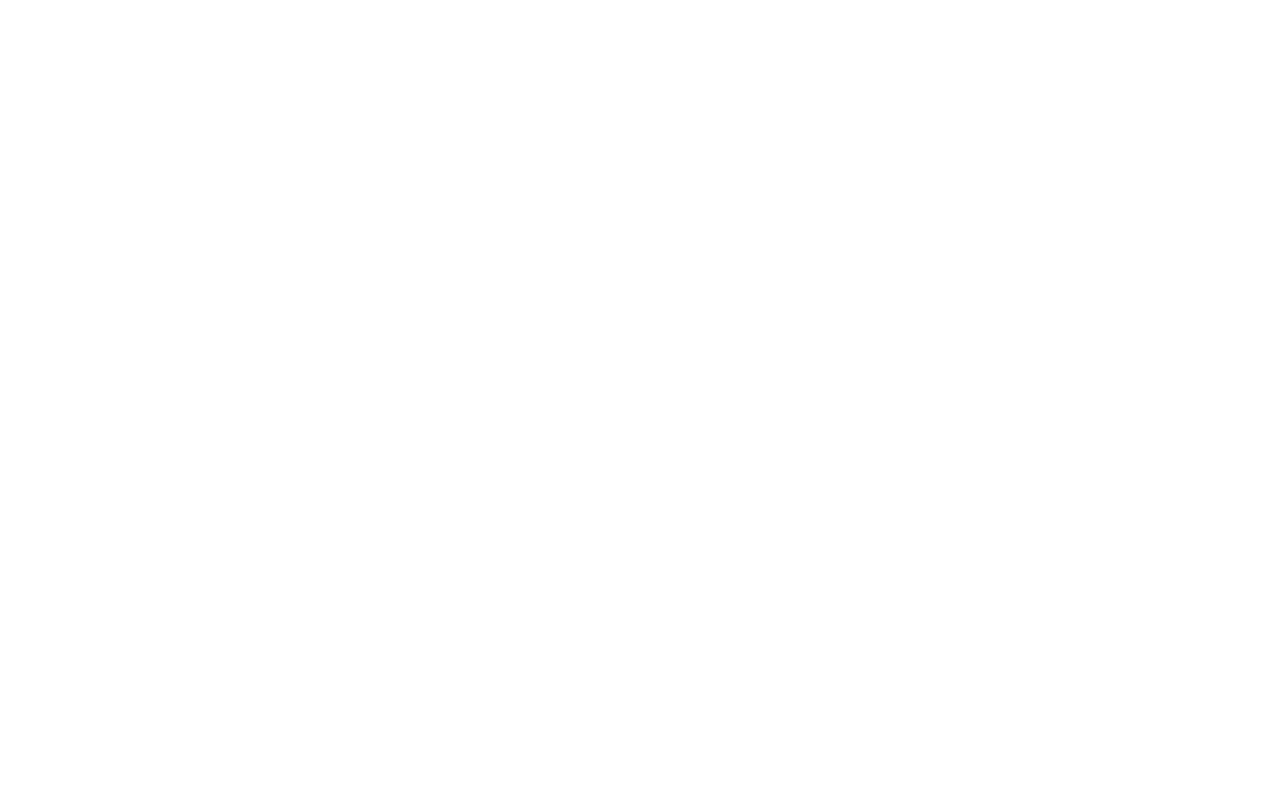
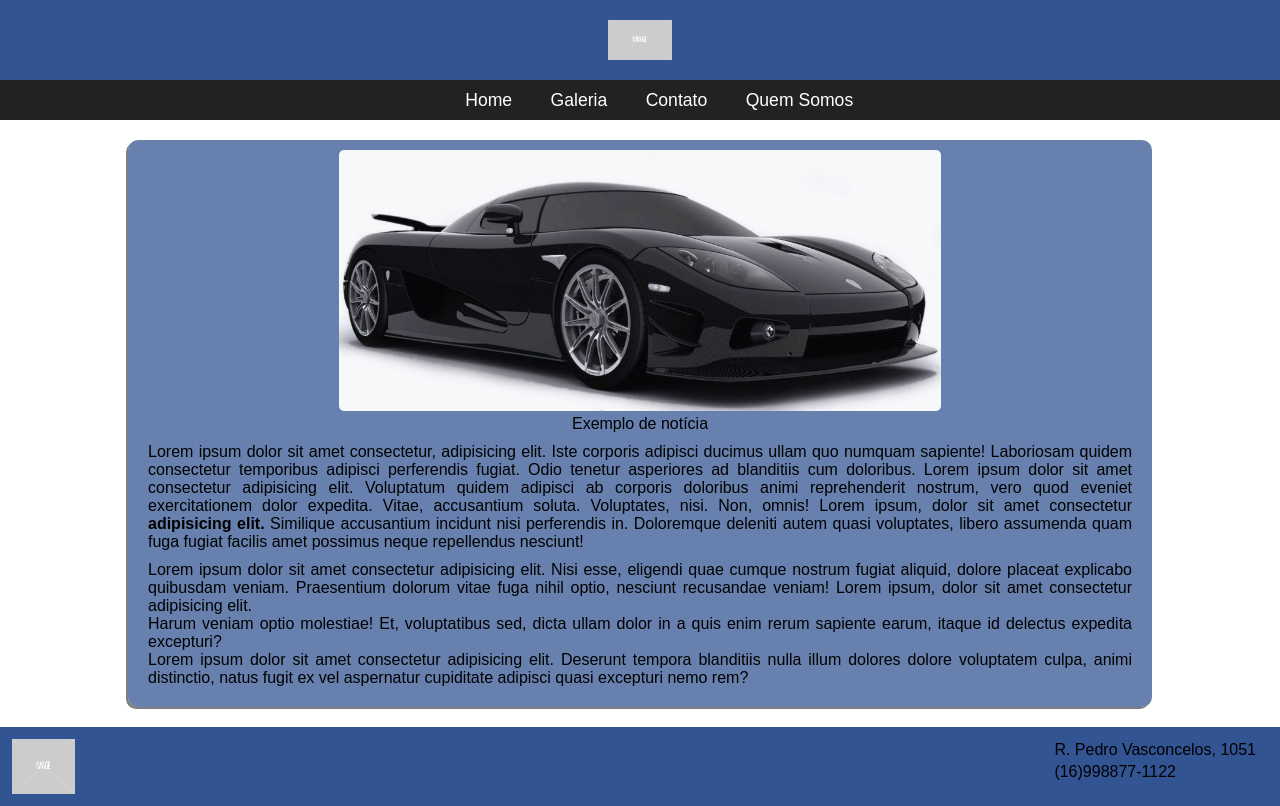
Before and after one commit to Lucas-Ribeir0/Lucas-Ribeir0.github.io, a plain HTML site: page article.html in a window 1280 px wide. Drawn offline with Linux system fonts and the light colour scheme.

Commit message:
(07/09) Fim Projeto 1

```diff
--- a/article.html
+++ b/article.html
@@ -0,0 +1,41 @@
+<!DOCTYPE html>
+<html lang="pt-br">
+<head>
+    <meta charset="UTF-8">
+    <meta http-equiv="X-UA-Compatible" content="IE=edge">
+    <meta name="viewport" content="width=device-width, initial-scale=1.0">
+    <link rel="stylesheet" href="style.css">
+    <title>Automobilistas - Notícia</title>
+</head>
+<body>
+    <div>
+        <header id="logoBar">
+            <a href="./index.html"><img src="./files/img-placeholder.png" alt=""></a>
+        </header>
+        <nav id="navBar">
+            <a href="./index.html">Home</a>
+            <a href="./galeria.html">Galeria</a>
+            <a href="./contato.html">Contato</a>
+            <a href="./quemsomos.html">Quem Somos</a>
+        </nav>
+    </div>
+    <div>
+        <main class="conteudo">
+            <figure>
+                <img src="./files/placeholder.jpg" alt="Noticia">
+                <figcaption>Exemplo de notícia</figcaption>
+            </figure>
+            <p>Lorem ipsum dolor sit amet consectetur, adipisicing elit. Iste corporis adipisci ducimus ullam quo numquam sapiente! Laboriosam quidem consectetur temporibus adipisci perferendis fugiat. Odio tenetur asperiores ad blanditiis cum doloribus. Lorem ipsum dolor sit amet consectetur adipisicing elit. Voluptatum quidem adipisci ab corporis doloribus animi reprehenderit nostrum, vero quod eveniet exercitationem dolor expedita. Vitae, accusantium soluta. Voluptates, nisi. Non, omnis! Lorem ipsum, dolor sit amet consectetur <strong>adipisicing elit.</strong> Similique accusantium incidunt nisi perferendis in. Doloremque deleniti autem quasi voluptates, libero assumenda quam fuga fugiat facilis amet possimus neque repellendus nesciunt!</p>
+            <p>Lorem ipsum dolor sit amet consectetur adipisicing elit. Nisi esse, eligendi quae cumque nostrum fugiat aliquid, dolore placeat explicabo quibusdam veniam. Praesentium dolorum vitae fuga nihil optio, nesciunt recusandae veniam! Lorem ipsum, dolor sit amet consectetur adipisicing elit.<br> Harum veniam optio molestiae! Et, voluptatibus sed, dicta ullam dolor in a quis enim rerum sapiente earum, itaque id delectus expedita excepturi? <br>Lorem ipsum dolor sit amet consectetur adipisicing elit. Deserunt tempora blanditiis nulla illum dolores dolore voluptatem culpa, animi distinctio, natus fugit ex vel aspernatur cupiditate adipisci quasi excepturi nemo rem?</p>
+        </main>
+    </div>
+    <footer>
+        <img src="./files/img-placeholder.png" alt="">
+        <ul>
+            <li>R. Pedro Vasconcelos, 1051</li>
+            <li>(16)998877-1122</li>
+        </ul>
+    </footer>
+
+</body>
+</html>
--- a/style.css
+++ b/style.css
@@ -9,6 +9,7 @@
 
 :root {
     --corPrimaria: #335492;
+    --CorPrimariaOpaca: #335492bd;
     --corSecundaria: #222
 
 }
@@ -27,7 +28,7 @@ header a {
 }
 
 header img {
-    width: 10%;
+    width: 5%;
     max-width: 100%;
 }
 
@@ -52,7 +53,7 @@ a {
     color: white;
 }
 
-.conteudo a {
+.rel a {
     color: black;
     font-size: 1.025rem;
 }
@@ -65,6 +66,7 @@ main img {
     width: 100%;
     height: 100%;
     max-width: 100%;
+    opacity: 95%
 }
 
 .mcontainer {
@@ -79,6 +81,9 @@ main img {
     top: 50%;
     left: 50%;
     transform: translate(-50%, -50%);
+    text-transform: uppercase;
+    font-size: 24px;
+    text-shadow: -3px 2px rgb(0, 0, 0, 0.8)
 }
 
 aside{
@@ -97,12 +102,23 @@ aside > article{
 
 footer {
     background-color: var(--corPrimaria);
-    padding: 20px 5px;
-    height: 10vh;
+    height: 9.9vh;
+    padding: 12px;
+    display: flex;
+    flex-direction: row;
+    justify-content: space-between;
 }
 footer img {
-    width: 8vw;
-    justify-content: right;
+    width: 5%;
+}
+
+footer ul li {
+    flex-direction: row;
+    padding: 2px 12px;
+}
+
+ul li::marker {
+    color: rgb(0, 0, 0, 0)
 }
 
 h1 {
@@ -190,3 +206,45 @@ input:focus {
     border-radius: 15px;
     margin: 30px;
 }
+
+div.quemsomos{
+    display: flex;
+    flex-direction: row;
+    justify-content: space-evenly;
+    margin: 80px 5px;
+}
+
+div.quemsomos > div {
+    margin: 30px;
+    padding: 15px;
+    border: 2px solid var(--corPrimaria);
+    border-radius: 5px;
+    box-shadow: -3px 2px rgb(0, 0, 0, 0.2);
+    text-align: center;
+}
+
+div.quemsomos div p {
+    text-align: justify;
+}
+
+.conteudo{
+    text-align: center;
+    margin: 20px 10%;
+    padding: 10px;
+    background-color: var(--CorPrimariaOpaca);
+    border-radius: 10px;
+    box-shadow: -2px 2px rgb(0, 0, 0, 0.5);
+}
+.conteudo img {
+    width: 60%;
+    border-radius: 5px;
+}
+
+.conteudo p {
+    margin: 10px;
+    text-align: justify;
+}
+
+.conteudo br {
+    margin: 10px;
+}
```
Also changed, not shown: contato.html (+8 -6 lines), galeria.html (+8 -6 lines), index.html (+9 -8 lines), quemsomos.html (+41 -0 lines), files/img-placeholder.png (added).
